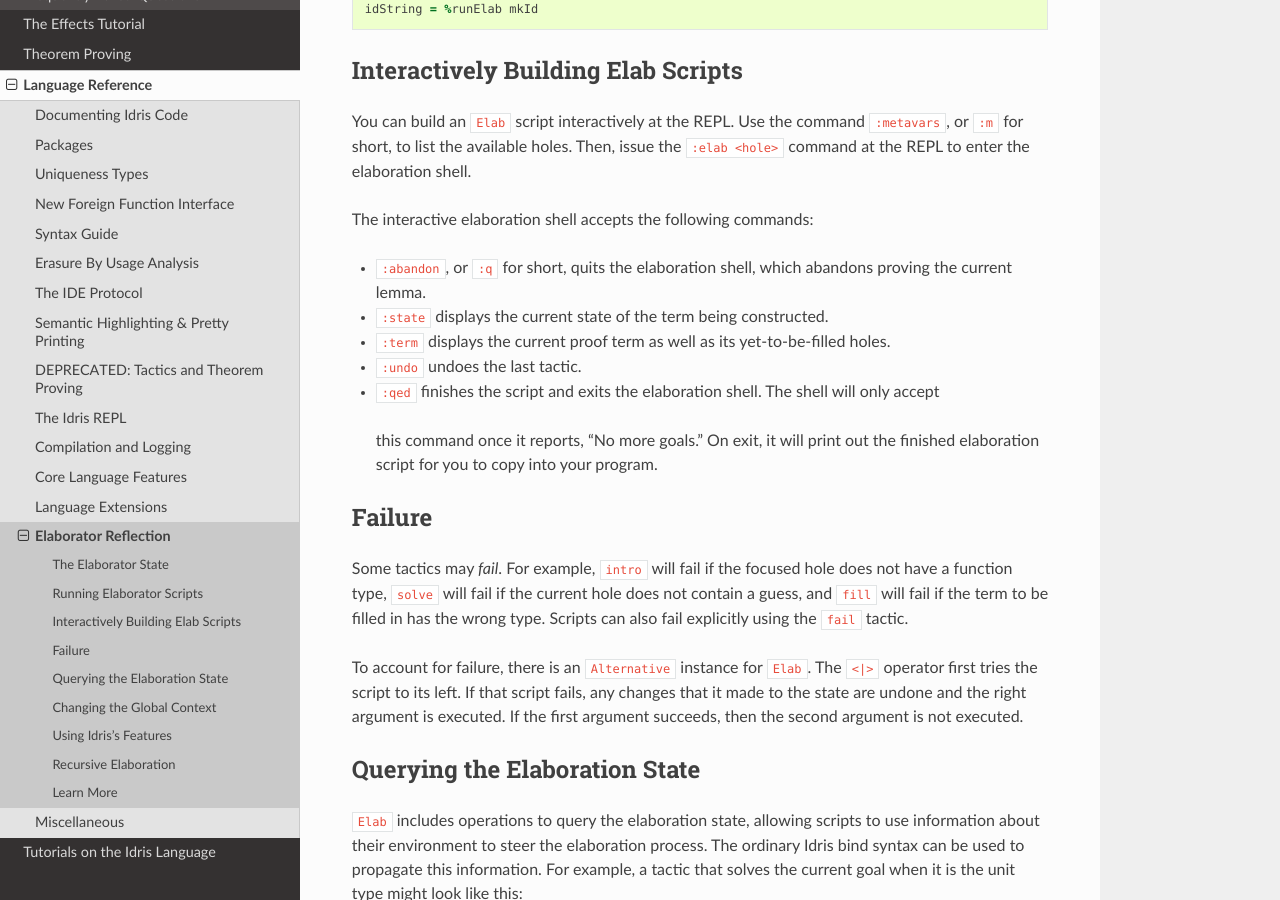
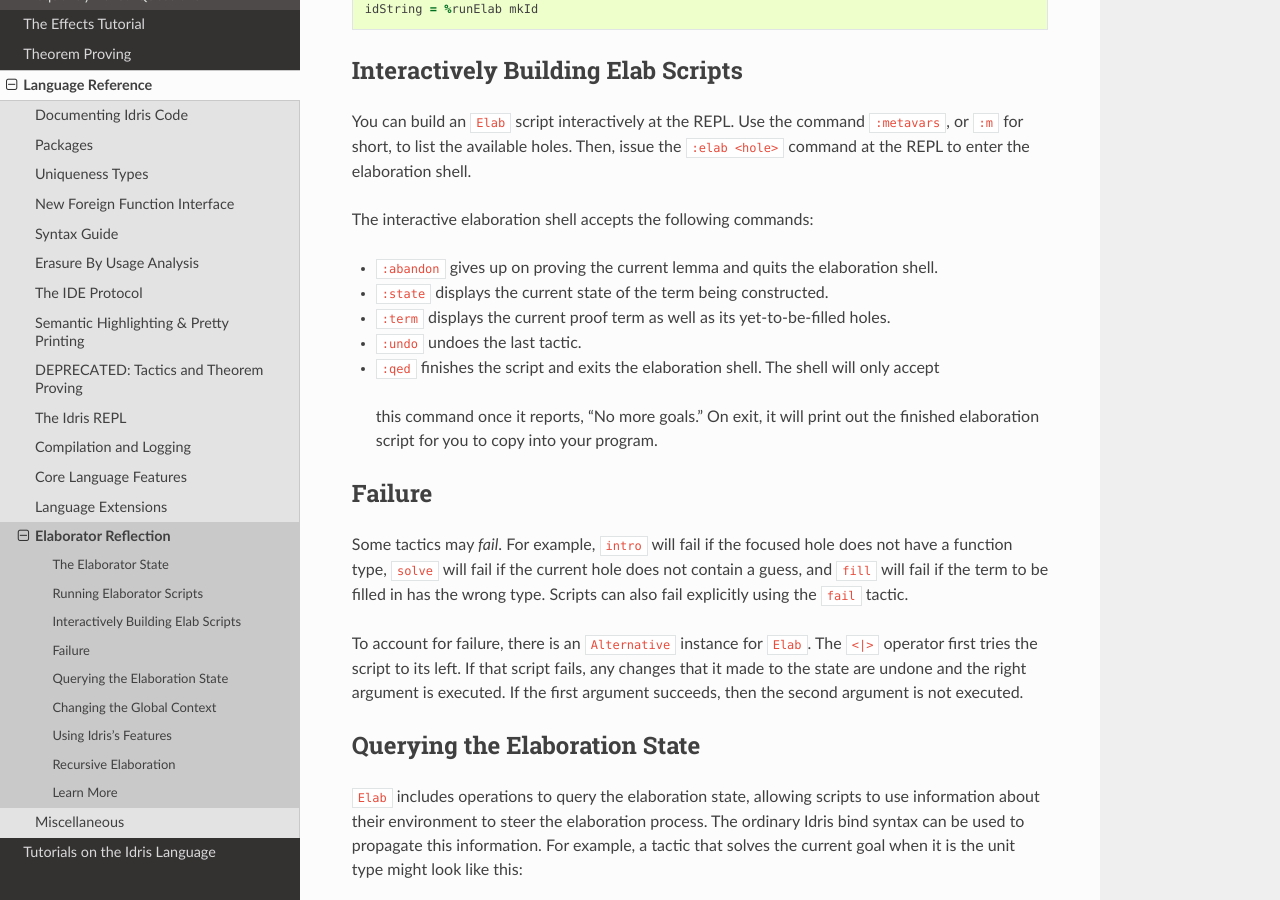
Before and after one commit to idris-lang/Idris-dev, a Sphinx documentation site: the page built from docs/reference/elaborator-reflection.rst, in a window 1280 px wide and 900 px high, scrolled down 1502 px. Built offline with Sphinx 7.4.7 and the Read the Docs theme 2.0.0, drawn with Linux system fonts in a browser that asks for light colours; formulas are drawn with MathJax 3.

Commit message:
Removes :q alias for :abandon
As of Idris v0.9.19, :q is no longer accepted by the elab shell.

```diff
--- a/docs/reference/elaborator-reflection.rst
+++ b/docs/reference/elaborator-reflection.rst
@@ -81,8 +81,7 @@ to enter the elaboration shell.
 
 The interactive elaboration shell accepts the following commands:
 
-- ``:abandon``, or ``:q`` for short,
-  quits the elaboration shell, which abandons proving the current lemma.
+- ``:abandon`` gives up on proving the current lemma and quits the elaboration shell.
 
 -  ``:state`` displays the current state of the term being constructed.
 
```
